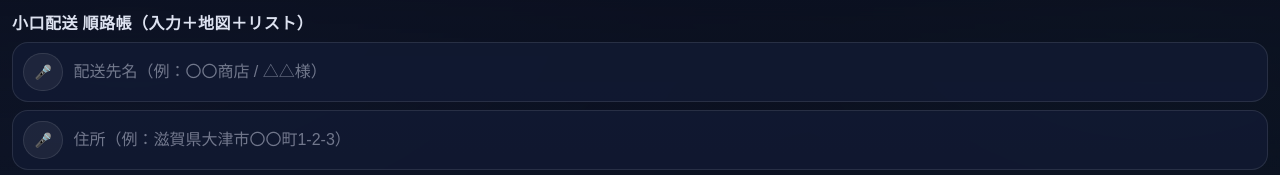
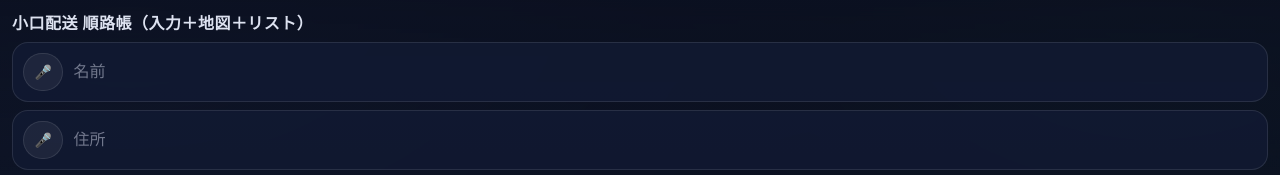
Before and after one commit to tookamura9648-ai/singleUseMap, a plain HTML site: page index.html in a window 1280 px wide. Shown: the top 175 px of the page. Drawn offline with nearby package versions, Linux system fonts and the light colour scheme; no server answers.

Commit message:
Update index.html

```diff
--- a/index.html
+++ b/index.html
@@ -186,12 +186,12 @@
     <div class="inputGrid">
       <div class="field">
         <button class="btn icon" id="micName" title="音声入力（配送先名）">🎤</button>
-        <input id="name" type="text" placeholder="配送先名（例：〇〇商店 / △△様）" autocomplete="off">
+        <input id="name" type="text" placeholder="名前" autocomplete="off">
       </div>
 
       <div class="field">
         <button class="btn icon" id="micAddr" title="音声入力（住所）">🎤</button>
-        <input id="addr" type="text" placeholder="住所（例：滋賀県大津市〇〇町1-2-3）" autocomplete="off">
+        <input id="addr" type="text" placeholder="住所" autocomplete="off">
       </div>
 
       <div class="row" style="justify-content:space-between;">
```
